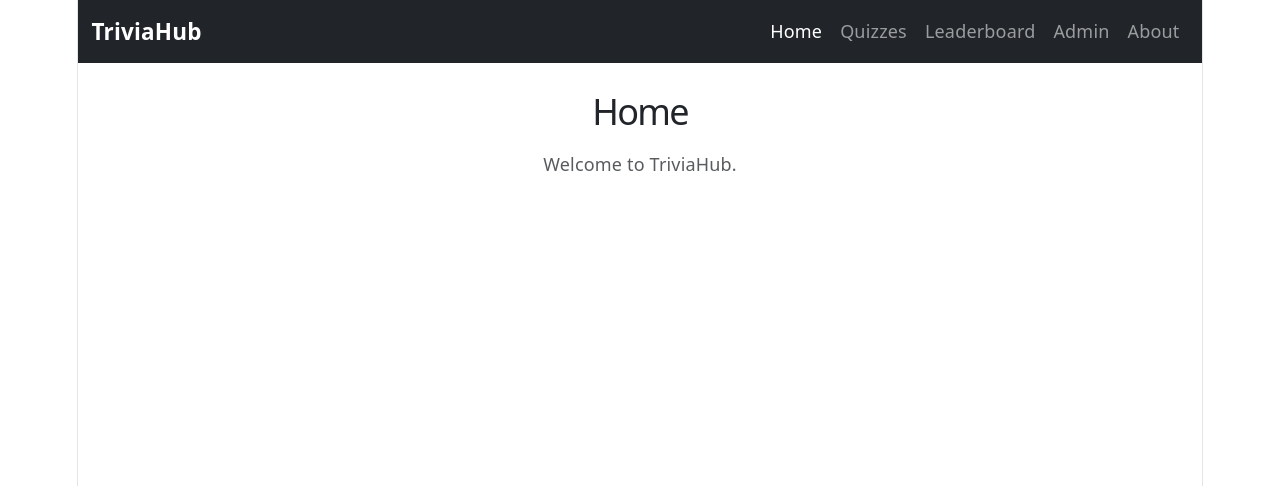
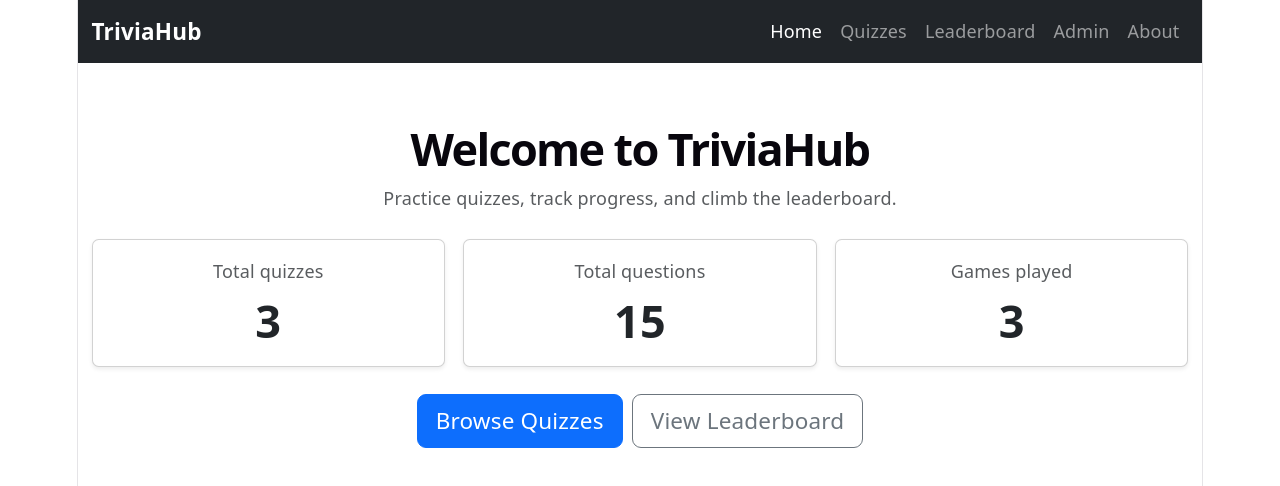
Before and after one commit to joellegh98/triviahub, a React app in the folder frontend/: page / in a window 1280 px wide. Shown: the top 486 px of the page. Built offline with nearby package versions, Linux system fonts and the light colour scheme; the HTML template or start-up script is replaced by a standard one.

Commit message:
added mockData and homePage summery

```diff
--- /dev/null
+++ b/frontend/src/mockData.js
@@ -0,0 +1,217 @@
+/**
+ * Quiz shape:
+ * {
+ *   id: string,
+ *   title: string,
+ *   category: string,
+ *   description: string
+ * }
+ *
+ * Question shape:
+ * {
+ *   id: string,
+ *   quizId: string,
+ *   text: string,
+ *   options: [string, string, string, string],
+ *   correctIndex: number,
+ *   hint: string
+ * }
+ *
+ * GameResult shape:
+ * {
+ *   id: string,
+ *   quizId: string,
+ *   playerName: string,
+ *   score: number,
+ *   correctAnswers: number,
+ *   totalQuestions: number,
+ *   durationSec: number,
+ *   hintsUsed: number,
+ *   playedAt: string
+ * }
+ */
+
+export const quizzes = [
+  {
+    id: 'quiz-js-fundamentals',
+    title: 'JavaScript Fundamentals',
+    category: 'programming',
+    description: 'Variables, arrays, functions, and core JS behavior.',
+  },
+  {
+    id: 'quiz-world-geography',
+    title: 'World Geography',
+    category: 'geography',
+    description: 'Countries, capitals, landmarks, and world regions.',
+  },
+  {
+    id: 'quiz-general-science',
+    title: 'General Science',
+    category: 'science',
+    description: 'Physics, chemistry, biology, and earth science basics.',
+  },
+]
+
+export const questions = [
+  {
+    id: 'q-js-1',
+    quizId: 'quiz-js-fundamentals',
+    text: 'Which keyword declares a block-scoped variable?',
+    options: ['var', 'let', 'const', 'both let and const'],
+    correctIndex: 3,
+    hint: 'Think about ES6 declarations.',
+  },
+  {
+    id: 'q-js-2',
+    quizId: 'quiz-js-fundamentals',
+    text: 'What does Array.prototype.map return?',
+    options: [
+      'A filtered array',
+      'A new transformed array',
+      'The same original array',
+      'A single value',
+    ],
+    correctIndex: 1,
+    hint: 'It keeps the same length as original.',
+  },
+  {
+    id: 'q-js-3',
+    quizId: 'quiz-js-fundamentals',
+    text: 'Which value is strictly equal to itself?',
+    options: ['NaN', 'undefined', 'null', '0'],
+    correctIndex: 3,
+    hint: 'NaN is a famous exception.',
+  },
+  {
+    id: 'q-js-4',
+    quizId: 'quiz-js-fundamentals',
+    text: 'What is the output type of JSON.parse?',
+    options: ['string', 'number', 'javascript value/object', 'boolean only'],
+    correctIndex: 2,
+    hint: 'It recreates native structures from JSON.',
+  },
+  {
+    id: 'q-js-5',
+    quizId: 'quiz-js-fundamentals',
+    text: 'Which method adds an item to the end of an array?',
+    options: ['shift', 'push', 'unshift', 'concat'],
+    correctIndex: 1,
+    hint: 'Its opposite is pop.',
+  },
+  {
+    id: 'q-geo-1',
+    quizId: 'quiz-world-geography',
+    text: 'What is the capital city of Canada?',
+    options: ['Toronto', 'Vancouver', 'Ottawa', 'Montreal'],
+    correctIndex: 2,
+    hint: 'It is in Ontario but not Toronto.',
+  },
+  {
+    id: 'q-geo-2',
+    quizId: 'quiz-world-geography',
+    text: 'Which desert is the largest hot desert in the world?',
+    options: ['Gobi', 'Sahara', 'Kalahari', 'Arabian'],
+    correctIndex: 1,
+    hint: 'It spans North Africa.',
+  },
+  {
+    id: 'q-geo-3',
+    quizId: 'quiz-world-geography',
+    text: 'The Andes mountain range is mainly on which continent?',
+    options: ['Asia', 'Europe', 'South America', 'Africa'],
+    correctIndex: 2,
+    hint: 'Think of Chile and Peru.',
+  },
+  {
+    id: 'q-geo-4',
+    quizId: 'quiz-world-geography',
+    text: 'Which country has the largest land area?',
+    options: ['Canada', 'China', 'United States', 'Russia'],
+    correctIndex: 3,
+    hint: 'It stretches across Europe and Asia.',
+  },
+  {
+    id: 'q-geo-5',
+    quizId: 'quiz-world-geography',
+    text: 'Which river flows through Egypt into the Mediterranean Sea?',
+    options: ['Amazon', 'Nile', 'Danube', 'Volga'],
+    correctIndex: 1,
+    hint: 'Often called the longest river in the world.',
+  },
+  {
+    id: 'q-sci-1',
+    quizId: 'quiz-general-science',
+    text: 'What is the chemical symbol for gold?',
+    options: ['Gd', 'Ag', 'Au', 'Go'],
+    correctIndex: 2,
+    hint: 'It comes from the Latin word aurum.',
+  },
+  {
+    id: 'q-sci-2',
+    quizId: 'quiz-general-science',
+    text: 'Which planet is known as the Red Planet?',
+    options: ['Venus', 'Mars', 'Jupiter', 'Mercury'],
+    correctIndex: 1,
+    hint: 'Its color comes from iron oxide.',
+  },
+  {
+    id: 'q-sci-3',
+    quizId: 'quiz-general-science',
+    text: 'What is the process by which plants make food?',
+    options: ['Respiration', 'Digestion', 'Photosynthesis', 'Fermentation'],
+    correctIndex: 2,
+    hint: 'It needs sunlight, water, and carbon dioxide.',
+  },
+  {
+    id: 'q-sci-4',
+    quizId: 'quiz-general-science',
+    text: 'What force keeps planets in orbit around the sun?',
+    options: ['Magnetism', 'Friction', 'Electricity', 'Gravity'],
+    correctIndex: 3,
+    hint: 'It is proportional to mass.',
+  },
+  {
+    id: 'q-sci-5',
+    quizId: 'quiz-general-science',
+    text: 'Which gas do humans mainly inhale for survival?',
+    options: ['Nitrogen', 'Carbon dioxide', 'Oxygen', 'Hydrogen'],
+    correctIndex: 2,
+    hint: 'It is about 21% of Earth atmosphere.',
+  },
+]
+
+export const gameResults = [
+  {
+    id: 'gr-001',
+    quizId: 'quiz-js-fundamentals',
+    playerName: 'Noa',
+    score: 86,
+    correctAnswers: 4,
+    totalQuestions: 5,
+    durationSec: 78,
+    hintsUsed: 1,
+    playedAt: '2026-04-25T10:30:00.000Z',
+  },
+  {
+    id: 'gr-002',
+    quizId: 'quiz-world-geography',
+    playerName: 'Joelle',
+    score: 92,
+    correctAnswers: 5,
+    totalQuestions: 5,
+    durationSec: 65,
+    hintsUsed: 0,
+    playedAt: '2026-04-25T11:05:00.000Z',
+  },
+  {
+    id: 'gr-003',
+    quizId: 'quiz-general-science',
+    playerName: 'Dana',
+    score: 74,
+    correctAnswers: 4,
+    totalQuestions: 5,
+    durationSec: 120,
+    hintsUsed: 2,
+    playedAt: '2026-04-26T08:40:00.000Z',
+  },
+]
--- a/frontend/src/pages/HomePage.jsx
+++ b/frontend/src/pages/HomePage.jsx
@@ -1,8 +1,55 @@
+import { Link } from 'react-router-dom'
+import { gameResults, questions, quizzes } from '../mockData.js'
+
 export function HomePage() {
+  const totalQuizzes = quizzes.length
+  const totalQuestions = questions.length
+  const totalGamesPlayed = gameResults.length
+
   return (
     <section>
-      <h1 className="h2 mb-3">Home</h1>
-      <p className="text-muted mb-0">Welcome to TriviaHub.</p>
+      <div className="text-center mb-4">
+        <h1 className="display-6 fw-semibold mb-2">Welcome to TriviaHub</h1>
+        <p className="text-muted mb-0">
+          Practice quizzes, track progress, and climb the leaderboard.
+        </p>
+      </div>
+
+      <div className="row g-3 mb-4">
+        <div className="col-12 col-md-4">
+          <div className="card h-100 shadow-sm">
+            <div className="card-body text-center">
+              <p className="text-muted mb-2">Total quizzes</p>
+              <p className="display-6 fw-semibold mb-0">{totalQuizzes}</p>
+            </div>
+          </div>
+        </div>
+        <div className="col-12 col-md-4">
+          <div className="card h-100 shadow-sm">
+            <div className="card-body text-center">
+              <p className="text-muted mb-2">Total questions</p>
+              <p className="display-6 fw-semibold mb-0">{totalQuestions}</p>
+            </div>
+          </div>
+        </div>
+        <div className="col-12 col-md-4">
+          <div className="card h-100 shadow-sm">
+            <div className="card-body text-center">
+              <p className="text-muted mb-2">Games played</p>
+              <p className="display-6 fw-semibold mb-0">{totalGamesPlayed}</p>
+            </div>
+          </div>
+        </div>
+      </div>
+
+      <div className="d-flex gap-2 justify-content-center flex-wrap">
+        <Link className="btn btn-primary btn-lg" to="/quizzes">
+          Browse Quizzes
+        </Link>
+        <Link className="btn btn-outline-secondary btn-lg" to="/leaderboard">
+          View Leaderboard
+        </Link>
+      </div>
     </section>
   )
 }
```
